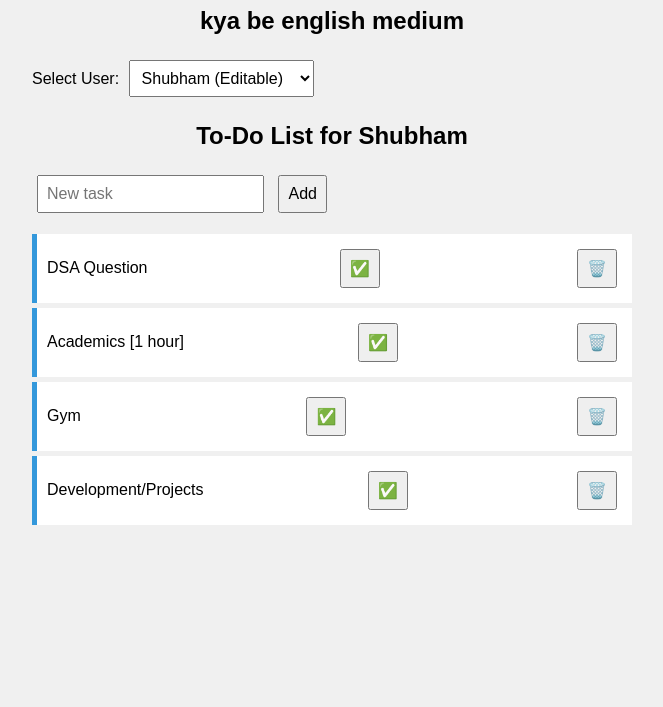
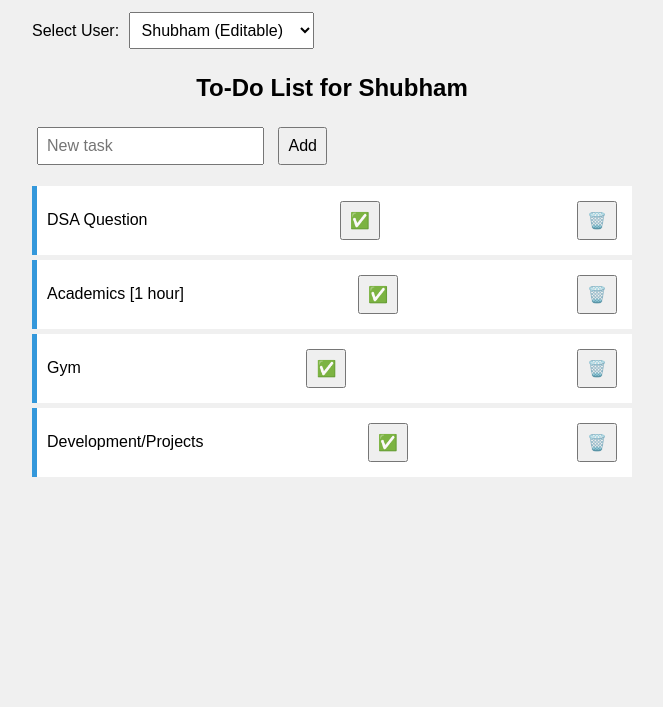
Before and after one commit to Shubham55Yadav/DailyCheck-ins, a plain HTML site: page index.html in a window 1280 px wide. Shown: the part 93-800 px from the top of the page, without its empty margins (308-971 px from the left). Drawn offline with Linux system fonts and the light colour scheme.

Commit message:
Deleted some lines

```diff
--- a/index.html
+++ b/index.html
@@ -8,7 +8,6 @@
 <body>
 
   <h1>DailyCheck-ins</h1>
-  <h2>kya be english medium</h2>
 
   <label>Select User: </label>
   <select id="user-select">
```
